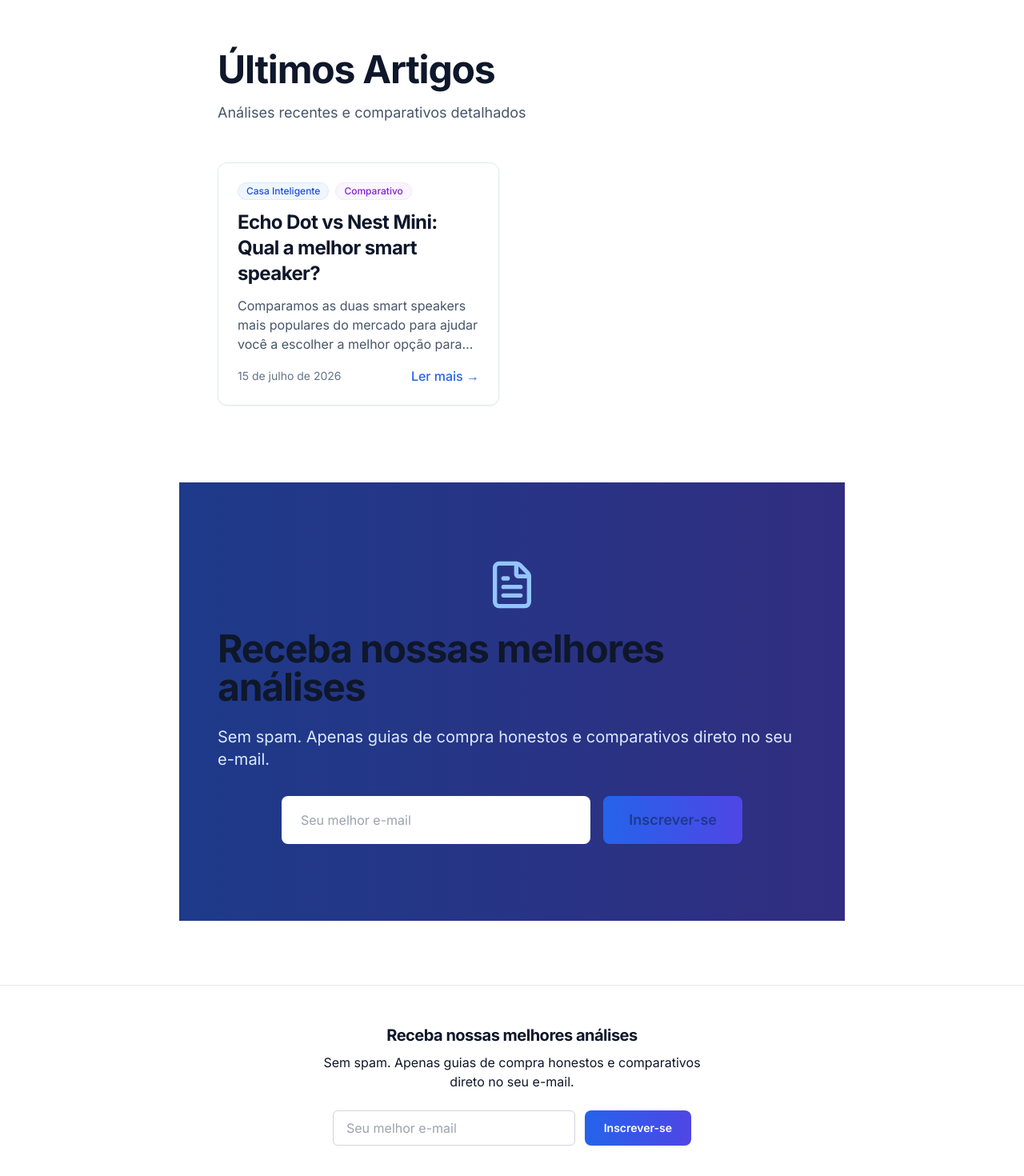
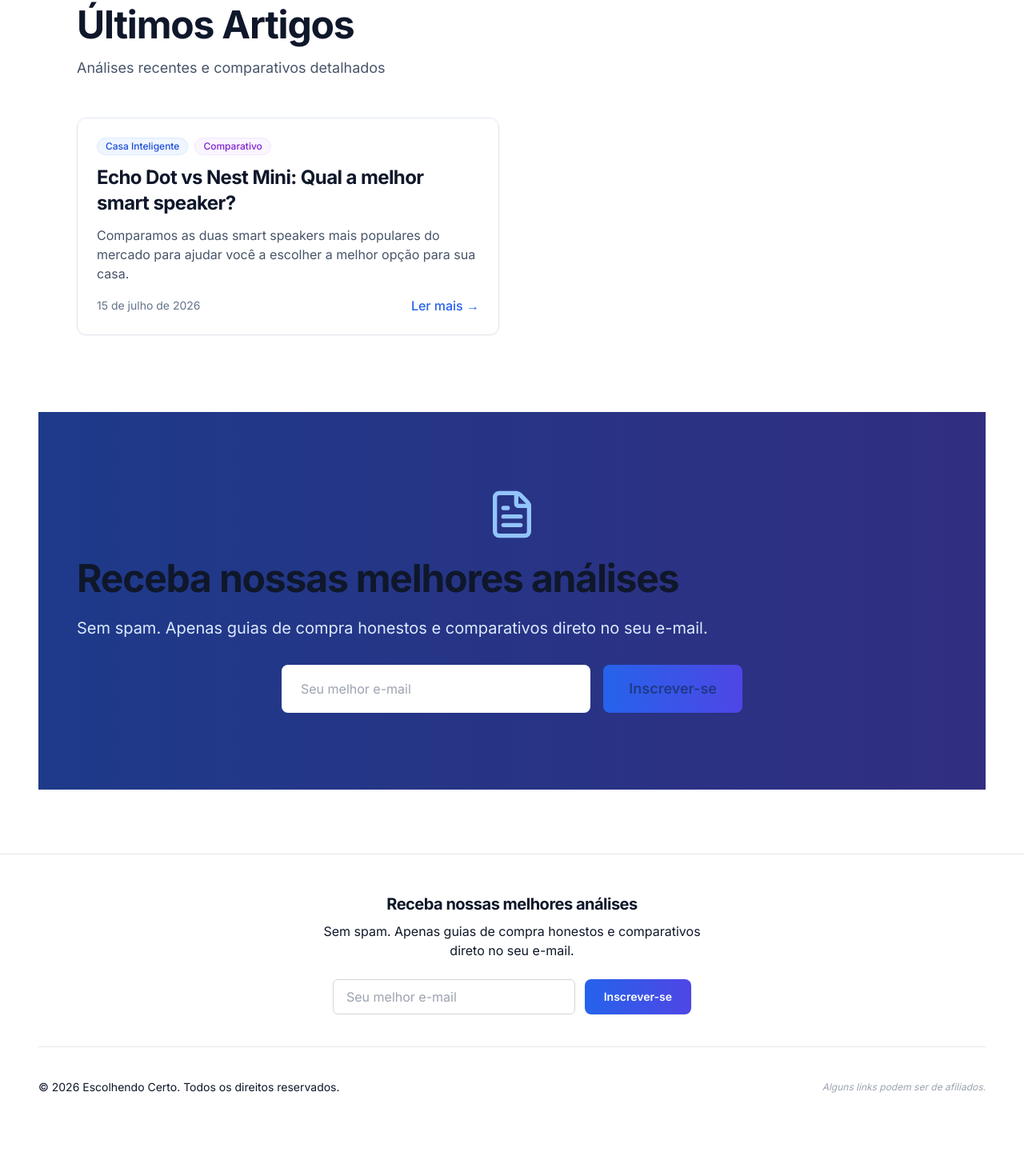
Before and after one commit to evertonpithanjr/escolha-certa, a Next.js app: page / in a window 1280 px wide. Shown: the part 1284-2754 px from the top of the page at 80% size. After the commit the page ends 2701 px from the top, so only its background shows below. Built offline with nearby package versions, Linux system fonts and the light colour scheme.

Commit message:
Aplica layout full-width removendo limitações de largura máxima

```diff
--- a/app/layout.tsx
+++ b/app/layout.tsx
@@ -20,7 +20,7 @@
 export const metadata: Metadata = {
   title: "Escolhendo Certo | Comparativos e Guias de Compra Confiáveis",
   description: "Análises aprofundadas, comparativos honestos e guias de compra para casa inteligente e eletroportáteis.",
-  metadataBase: new URL("https://escolha-certa.vercel.app"), // Vamos mudar isso quando você tiver o domínio .com.br
+  metadataBase: new URL("https://escolha-certa.vercel.app"),
 };
 
 export default function RootLayout({
@@ -33,12 +33,14 @@
       <body className="bg-background-main text-text-primary font-sans antialiased flex flex-col min-h-screen">
         <Header />
 
-        <main className="flex-grow w-full max-w-4xl mx-auto px-4 sm:px-6 lg:px-8 py-8">
+        {/* REMOVIDO: max-w-4xl mx-auto - Agora é full-width! */}
+        <main className="flex-grow w-full px-6 lg:px-12 py-8">
           {children}
         </main>
 
         <footer className="bg-background-subtle border-t border-gray-200 py-12 mt-12">
-          <div className="max-w-4xl mx-auto px-4 sm:px-6 lg:px-8">
+          {/* REMOVIDO: max-w-4xl mx-auto - Footer também full-width! */}
+          <div className="px-6 lg:px-12">
 
             {/* Seção Newsletter */}
             <div className="text-center mb-10 pb-10 border-b border-gray-200">
@@ -63,5 +65,4 @@
       </body>
     </html>
   );
-
 }
```
